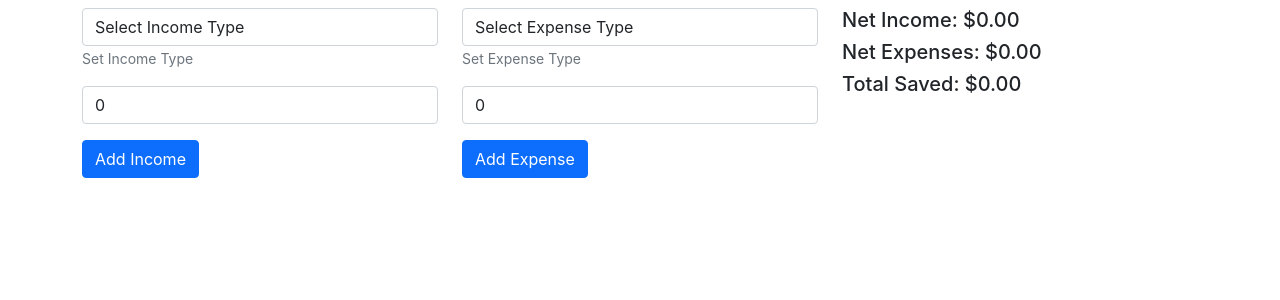
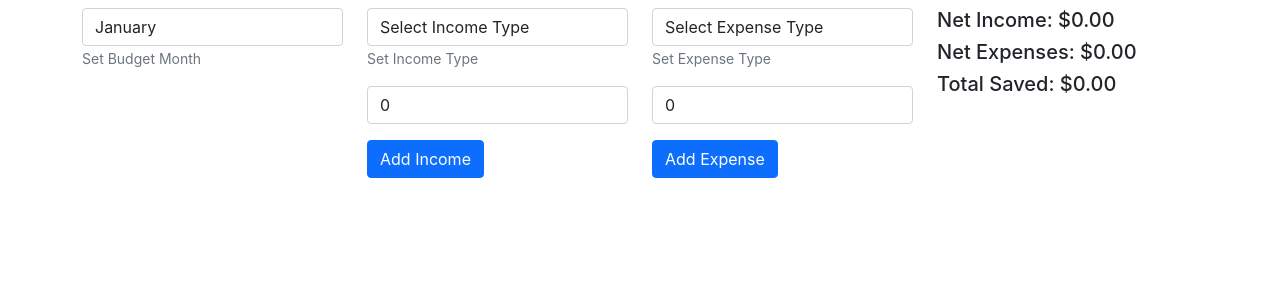
Before and after one commit to danielruffolodeveloper/superbudget-pwa, a React (Create React App) app in the folder client/: page / in a window 1280 px wide. Shown: the top 300 px of the page. Built offline with nearby package versions, Linux system fonts and the light colour scheme.

Commit message:
remove months function

```diff
--- a/client/src/App.js
+++ b/client/src/App.js
@@ -9,24 +9,16 @@ import IncomeForm from './components/IncomeForm';
 import BudgetSummary from './components/BudgetSummary';
 import ExpenseList from './components/ExpenseList';
 import IncomeList from './components/IncomeList';
-import Header from './components/Header';
 import BudgetPeriod from './components/BudgetPeriod';
-import BudgetPeriodForm from './components/BudgetPeriodForm';
 
 function App() {
 
-  // set global state
-  // should we lift this up to a higher level?
-
-
   const [currentBudgetMonth, setCurrentBudgetMonth] = useState("")
+  const [currentBudget, setCurrentBudget] = useState({})
   const [budgets, setBudgets] = useState([]);
   const [expenses, setBudgetExpenses] = useState([]);
   const [incomes, setBudgetIncomes] = useState([]);
 
-
-
-  // function to create a new budget
   const addBudget = () => {
     let newBudget = {
       id: Math.floor(Math.random() * 100),
@@ -39,27 +31,17 @@ function App() {
     setBudgets([...budgets, newBudget]);
   }
 
-   // fuction to set current budget period
   const currentBudgetHandler = (month) => {
     const exisingBudget = budgets.find(budget => budget.month === month);
     if (exisingBudget) {
       setCurrentBudgetMonth(month);
+      setCurrentBudget(exisingBudget);
     } else {
       addBudget();
       setCurrentBudgetMonth(month);
     }
   }
 
-  // function to return array of month names
-  const getMonthNames = () => {
-    const monthNames = ["January", "February", "March", "April", "May", "June",
-      "July", "August", "September", "October", "November", "December"
-    ];
-    return monthNames;
-  }
-
-
-  // calculate total income
   const calculateTotalIncome = () => {
     let totalIncome = 0;
     console.log(incomes);
@@ -69,7 +51,6 @@ function App() {
     return totalIncome;
   }
 
-  // calculate total expenses
   const calculateTotalExpenses = () => {
     let totalExpenses = 0;
     expenses.forEach(expense => {
@@ -78,7 +59,6 @@ function App() {
     return totalExpenses;
   }
 
-  // calculate total saved
   const calculateTotalSaved = () => {
     let totalSaved = calculateTotalIncome() - calculateTotalExpenses();
     return totalSaved;
@@ -87,15 +67,18 @@ function App() {
   return (
     <Container>
       <Row className="mt-2">
-                <Col xs={12} md={4}>
+        <Col xs={12} md={3}>
+          <BudgetPeriod budgetMonth={currentBudgetMonth} setBudgetMonth={currentBudgetHandler} />
+        </Col>
+        <Col xs={12} md={3}>
           <IncomeForm setBudgetIncomes={setBudgetIncomes} budgetIncomes={incomes} />
           <IncomeList budgetIncomes={incomes} />
         </Col>
-                <Col xs={12} md={4}>
+        <Col xs={12} md={3}>
           <ExpenseForm setBudgetExpenses={setBudgetExpenses} budgetExpenses={expenses} />
           <ExpenseList budgetExpenses={expenses} />
         </Col>
-                <Col xs={12} md={4}>
+        <Col xs={12} md={3}>
           <BudgetSummary totalIncome={calculateTotalIncome()} totalExpesnes={calculateTotalExpenses()} totalSaved={calculateTotalSaved()} />
         </Col>
       </Row>
--- a/client/src/components/BudgetPeriod.js
+++ b/client/src/components/BudgetPeriod.js
@@ -1,12 +1,12 @@
 import { Form} from 'react-bootstrap';
 
-const BudgetPeriod = ({period, setPeriod}) => {
+const BudgetPeriod = ({budgetMonth, setBudgetMonth}) => {
   return (
     <Form>
             <Form.Group className="mb-3" controlId="formBudgetMonth">
                 <Form.Control as="select"
-                    value={period}
-                    onChange={(e) => setPeriod(e.target.value)}>
+                    value={budgetMonth}
+                    onChange={(e) => setBudgetMonth(e.target.value)}>
                     <option>January</option>
                     <option>February</option>
                     <option>March</option>
```
Lines whose indentation alone changed are shown as unchanged.
